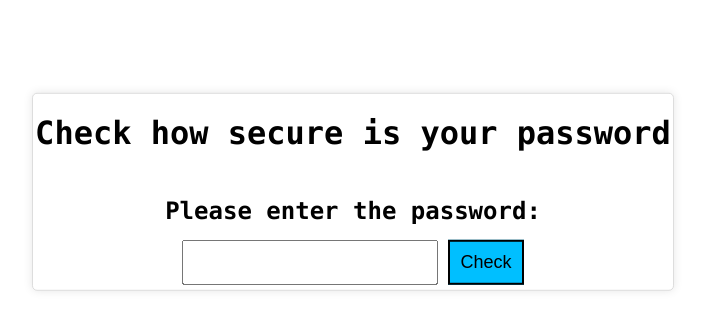
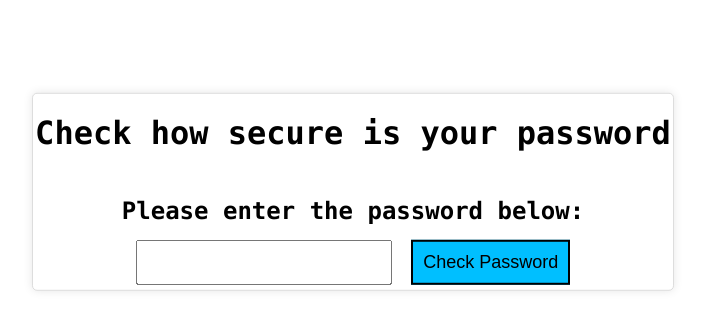
Before and after one commit to DinuC28/password_strenght_checker, a Flask app: page / in a window 1280 px wide. Shown: the part 208-538 px from the top of the page, without its empty margins (287-992 px from the left). Run offline with Flask 3, Linux system fonts and the light colour scheme.

Commit message:
fixed html and css GUI bug

```diff
--- a/Flask_WebApp/app.py
+++ b/Flask_WebApp/app.py
@@ -1,14 +1,13 @@
-from flask import Flask, render_template, request
+from flask import Flask, render_template, request, redirect, url_for
 
 app = Flask(__name__)
-@app.route("/", methods=["POST", "GET"])
+@app.route('/', methods=['GET', 'POST'])
 def index():
-    #send the password to the python file
-    if request.method == "POST":
-        current_password = request.form.get("password")
-
-    return render_template("index.html")
-
+    if request.method == 'GET':
+        return render_template("index.html")
+    elif request.method == 'POST':
+        return ""
+    return None
 
 
 if __name__ == "__main__":
--- a/Flask_WebApp/static/style.css
+++ b/Flask_WebApp/static/style.css
@@ -12,23 +12,11 @@ h1{
     text-align: center;
     margin-top: 20px;
 }
-button{
-    background-color: deepskyblue;
-    font-family: sans-serif;
-    border-style: solid;
-    font-size: large;
-    text-align: center;
-    margin: 5px;
-    padding: 10px;
-}
 input {
     font-family: sans-serif;
     font-size: large;
     margin: 5px;
     padding: 10px;
-}
-button:hover{
-    background-color: aqua;
 }
 .container{
     display: flex;
@@ -54,3 +42,15 @@ h3{
     margin-bottom: 10px;
     font-size: x-large;
 }
+.button{
+    background-color: deepskyblue;
+    font-family: sans-serif;
+    border-style: solid;
+    font-size: large;
+    text-align: center;
+    margin: 5px;
+    padding: 10px;
+}
+.button:hover{
+    background-color: aqua;
+}
--- a/Flask_WebApp/strength_checker.py
+++ b/Flask_WebApp/strength_checker.py
@@ -240,7 +240,7 @@ def sequence_checking(password, min_sequence = 3):
 
 #Main function
 file_path = "used_passwords.txt"
-"""
+
 while True:
     password = input("Enter your password: ")
 
@@ -265,9 +265,8 @@ while True:
 
 #check the score and the strength of the password
 print(password_strength(password))
+
 """
-
-
 print(sequence_checking("abc123"))
 print(sequence_checking("pass789"))
 print(sequence_checking("654321"))
@@ -275,3 +274,4 @@ print(sequence_checking("123456"))
 print(sequence_checking("54321"))
 print(sequence_checking("Dinu2New"))
 print(sequence_checking("Summer"))
+"""
--- a/Flask_WebApp/templates/index.html
+++ b/Flask_WebApp/templates/index.html
@@ -14,21 +14,23 @@
 </header>
 
 
-<form>
+<form method="POST" action="{{ url_for('index') }}">
     <div class="container">
         <h1>Check how secure is your password</h1>
-        <h3>Please enter the password:</h3>
+        <h3>Please enter the password below:</h3>
 
         <div class="input">
             <label>
                 <input type="text" name="password">
+                <input type="submit" value="Check Password" class="button">
             </label>
-            <button>Check</button>
+
         </div>
 
     </div>
 
 </form>
 
+
 </body>
 </html>
```
